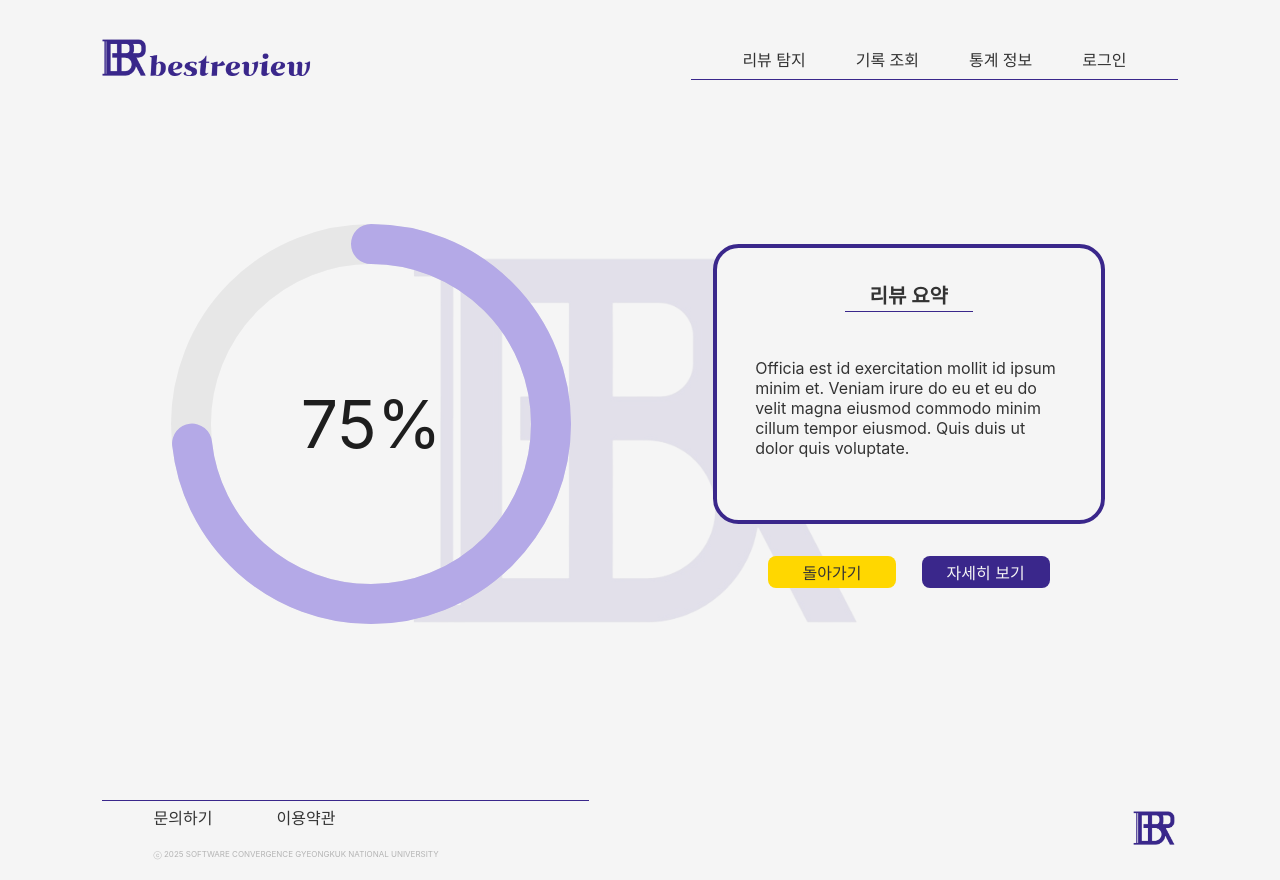
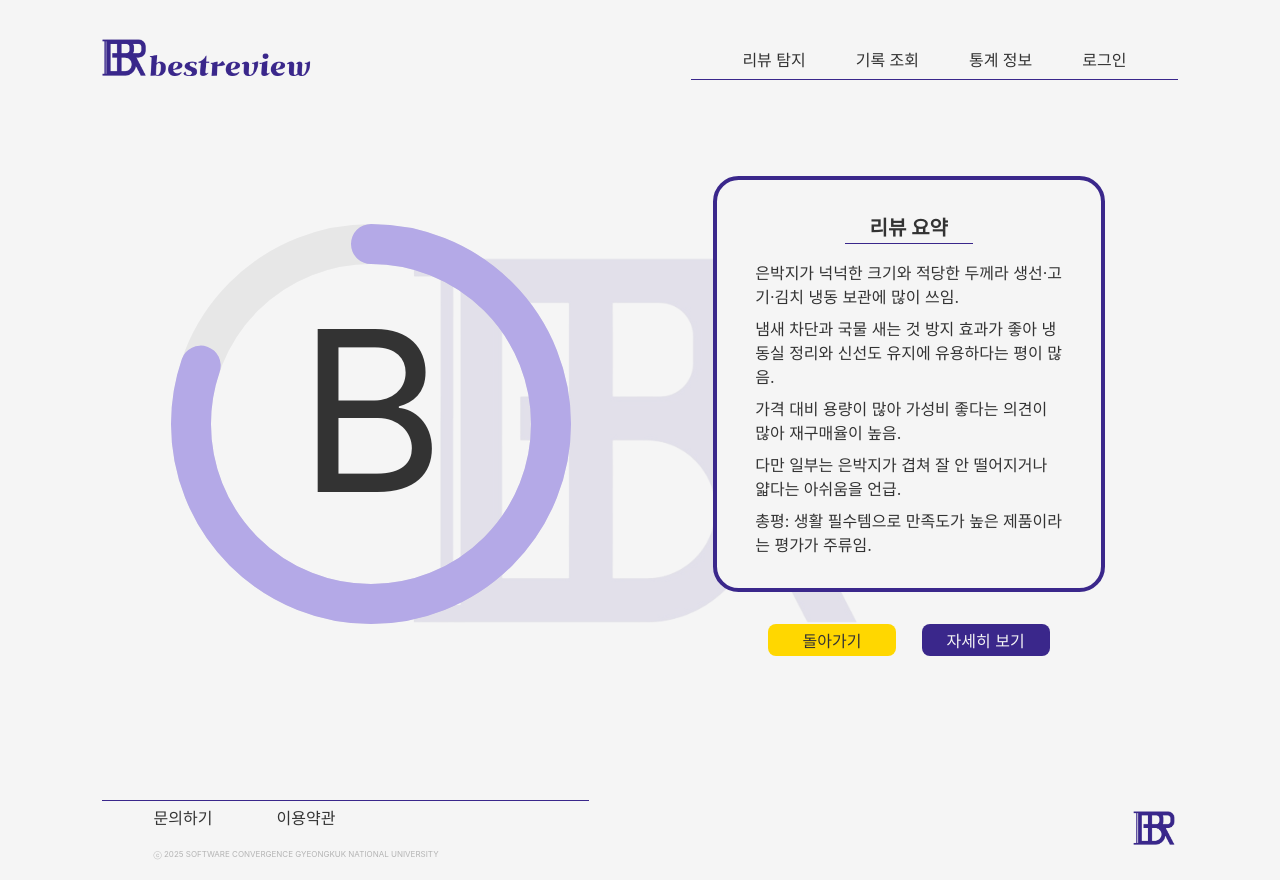
Before and after one commit to Radian06/BERE2-front, a React (Create React App) app: page /result in a window 1280 px wide. Built offline with nearby package versions, Linux system fonts and the light colour scheme; a web font is replaced by a local one.

Commit message:
🎨 :: 결과 페이지 스타일 수정

```diff
--- a/src/component/Css/result.css
+++ b/src/component/Css/result.css
@@ -71,9 +71,14 @@
     padding: 2vh 3vw;
 
     display: flex;
+    flex-direction: column;
     align-items: center;
+    gap: 1vh;
+}
 
+.result_text {
     color: #333333;
+    font-size: 2vh;
 }
 
 .result_btn_box {
--- a/src/component/resultProgress.jsx
+++ b/src/component/resultProgress.jsx
@@ -1,7 +1,18 @@
 import { Flex, Progress } from "antd";
 
-function ResultProgress({ percent = 75 }) {
+function ResultProgress({ percent = 82 }) {
     const strokeColor = percent === 100 ? "#3A278B" : "#b4a9e7ff";
+
+    /**
+     * 등급 표시
+     */
+    const getGrade = (p) => {
+        if (p >= 90) return "A";
+        if (p >= 80) return "B";
+        if (p >= 70) return "C";
+        if (p >= 60) return "D";
+        return "F";
+    };
 
     return (
         <Flex gap="small" wrap>
@@ -11,6 +22,12 @@ function ResultProgress({ percent = 75 }) {
                 width={400}
                 strokeWidth={10}
                 strokeColor={strokeColor}
+                format={() => <span style={{
+                    fontSize: "28vh",
+                    color: "#333333",
+                    display: "inline-block",
+                    transform: "translateY(-6%)"
+                }}>{getGrade(percent)}</span>}
             />
         </Flex>
     );
--- a/src/pages/result.js
+++ b/src/pages/result.js
@@ -18,7 +18,11 @@ function Result() {
                         <div className="result_explantaion_container">
                             <div className="result_title">리뷰 요약</div>
                             <div className="result_explanation">
-                                Officia est id exercitation mollit id ipsum minim et. Veniam irure do eu et eu do velit magna eiusmod commodo minim cillum tempor eiusmod. Quis duis ut dolor quis voluptate.
+                                <div className="result_text">은박지가 넉넉한 크기와 적당한 두께라 생선·고기·김치 냉동 보관에 많이 쓰임.<br /></div>
+                                <div className="result_text">냄새 차단과 국물 새는 것 방지 효과가 좋아 냉동실 정리와 신선도 유지에 유용하다는 평이 많음.<br /></div>
+                                <div className="result_text">가격 대비 용량이 많아 가성비 좋다는 의견이 많아 재구매율이 높음.<br /></div>
+                                <div className="result_text">다만 일부는 은박지가 겹쳐 잘 안 떨어지거나 얇다는 아쉬움을 언급.<br /></div>
+                                <div className="result_text">총평: 생활 필수템으로 만족도가 높은 제품이라는 평가가 주류임.<br /></div>
                             </div>
                         </div>
 
```
